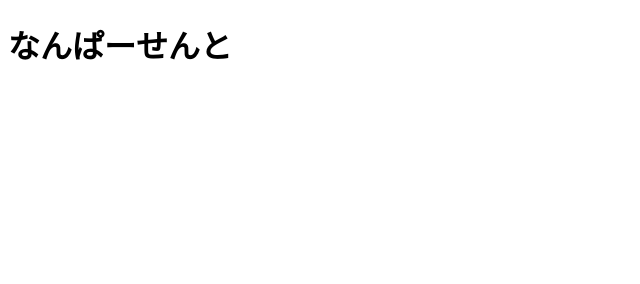
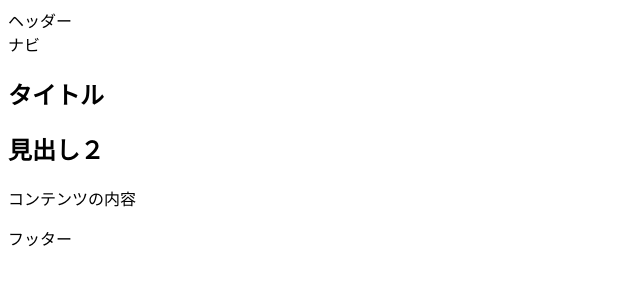
Before and after one commit to kurichama/kurichama.github.io, a plain HTML site: page index.html in a window 1280 px wide. Shown: the whole page, without its empty margins (0-640 px from the left). Drawn offline with Linux system fonts and the light colour scheme.

Commit message:
Update index.html

```diff
--- a/index.html
+++ b/index.html
@@ -1,10 +1,35 @@
 <!DOCTYPE html>
-<html>
-<head>
-  <title>C.C.AI</title>
-  <meta charset="UTF-8">
-</head>
-<body>
-  <h1>なんぱーせんと</h1>
-</body>
+<html lang="ja">
+ <head>
+ <meta charset="utf-8">
+ <title>サイトタイトル</title>
+ <meta name="description" content="ディスクリプションを入力">
+ <meta name="viewport" content="width=device-width, initial-scale=1.0">
+ <link rel="stylesheet" href="style.css">
+ <!-- [if lt IE 9] -->
+ <script src="http://html5shiv.googlecode.com/svn/trunk/html5.js"></script>
+ <script src="http://css3-mediaqueries-js.googlecode.com/svn/trunk/css3-mediaqueries.js"></script>
+ <!-- [endif] -->
+ <script src="main.js"></script>
+ </head>
+ <body>
+ <!----- header----->
+ <header>ヘッダー</header>
+ <nav>ナビ</nav>
+ <!----- /header ----->
+
+ <!----- main ----->
+ <article>
+ <h1>タイトル</h1>
+ <section>
+ <h2>見出し２</h2>
+ <p>コンテンツの内容</p>
+ </section>
+ </article>
+ <!----- /main ----->
+
+ <!----- footer ----->
+ <footer>フッター</footer>
+ <!----- /footer ----->
+ </body>
 </html>
```
